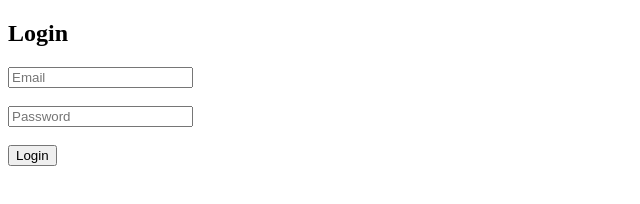
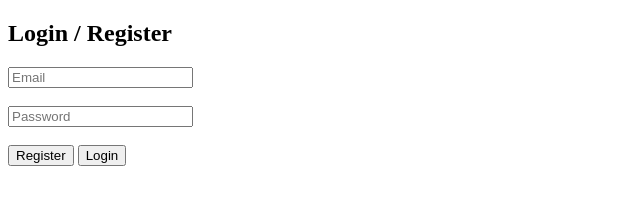
Before and after one commit to VedantSunilDawake/DemandLetterTracker, a website: page public/index.html in a window 1280 px wide. Shown: the whole page, without its empty margins (0-640 px from the left). Drawn offline with Linux system fonts and the light colour scheme.

Commit message:
Update index.html

```diff
--- a/public/index.html
+++ b/public/index.html
@@ -1,14 +1,35 @@
 <!DOCTYPE html>
 <html>
 <body>
-<h2>Login</h2>
+
+<h2>Login / Register</h2>
 
 <input id="email" placeholder="Email"><br><br>
 <input id="password" type="password" placeholder="Password"><br><br>
 
+<button onclick="register()">Register</button>
 <button onclick="login()">Login</button>
 
+<p id="msg"></p>
+
 <script>
+async function register() {
+  const res = await fetch('/register', {
+    method: 'POST',
+    headers: {'Content-Type': 'application/json'},
+    body: JSON.stringify({
+      email: email.value,
+      password: password.value
+    })
+  });
+
+  if (res.ok) {
+    document.getElementById("msg").innerText = "Registered successfully! Now login.";
+  } else {
+    document.getElementById("msg").innerText = "Error registering";
+  }
+}
+
 async function login() {
   const res = await fetch('/login', {
     method: 'POST',
@@ -19,11 +40,17 @@ async function login() {
     })
   });
 
+  if (!res.ok) {
+    document.getElementById("msg").innerText = "Invalid login";
+    return;
+  }
+
   const data = await res.json();
   localStorage.setItem("userId", data.userId);
 
   window.location = "/app.html";
 }
 </script>
+
 </body>
 </html>
```
